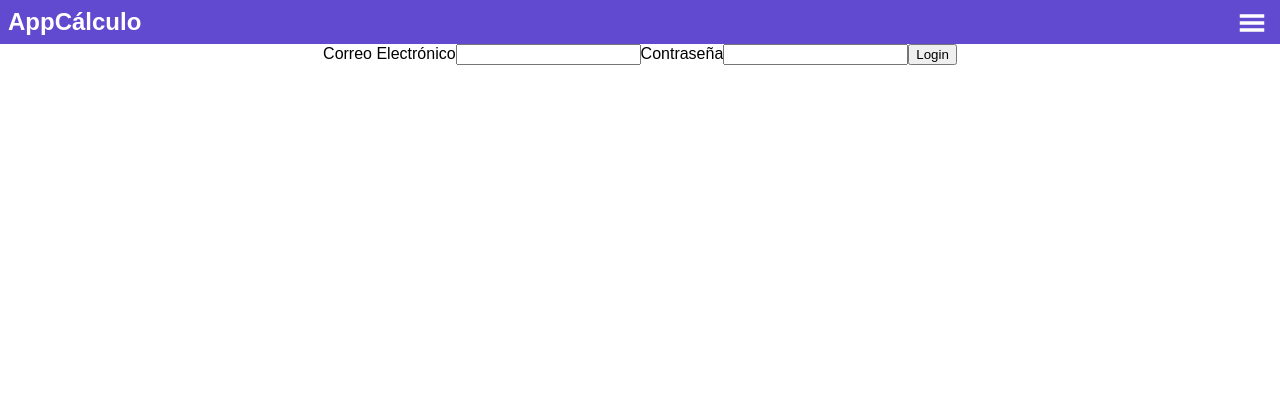
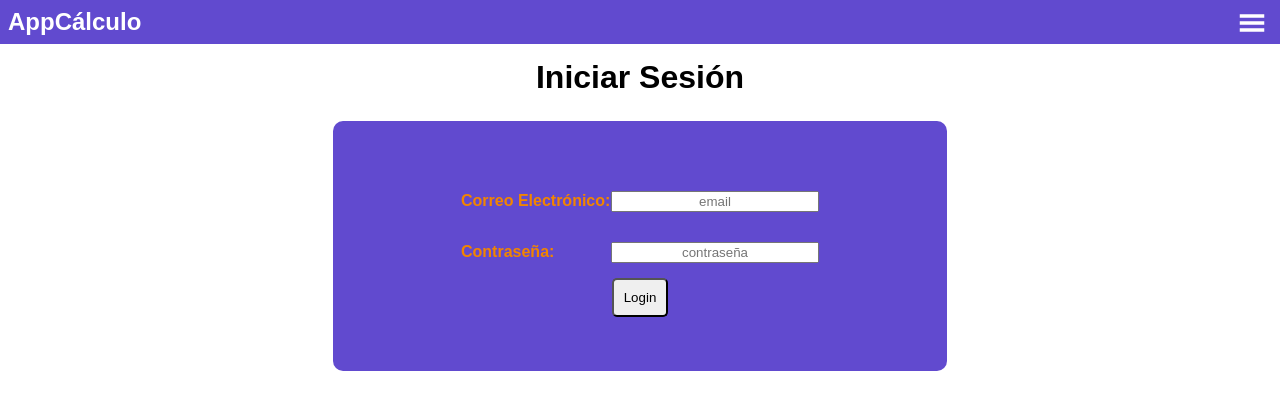
Before and after one commit to KeywizZ/AppCalculo, a React (Create React App) app: page /login in a window 1280 px wide. Shown: the top 410 px of the page. Built offline with nearby package versions, Linux system fonts and the light colour scheme; a web font is replaced by a local one.

Commit message:
added login page styles

```diff
--- a/src/Main.scss
+++ b/src/Main.scss
@@ -3,9 +3,7 @@
 @import "./variables";
 @import "/src/shared/components/HamburgerMenu/HamburgerMenu";
 @import "./pages/DashboardPage/DashboardPage";
-
-
-
+@import "./pages/LoginPage/LoginPage";
 
 
 * {
--- a/src/_variables.scss
+++ b/src/_variables.scss
@@ -10,7 +10,5 @@
 
 $azulFondo: #614ACF;
 $azulOscuroFondo: #412CA3;
-
 $buttonColor: #F28500;
-
 $textInButton: #B9F0B9;
--- a/src/components/LoginForm/LoginForm.jsx
+++ b/src/components/LoginForm/LoginForm.jsx
@@ -20,27 +20,33 @@ export const LoginForm = () => {
   };
 
   return (
-    <form onSubmit={handleSubmit(onSubmit)}>
-      <label>Correo Electrónico</label>
+    <form className="container-form" onSubmit={handleSubmit(onSubmit)}>
+      <div className="user-input">
+        <label>Correo Electrónico: </label>
         <input
           type="email"
           name="email"
+          placeholder="email"
           {...register("email", {
             required: true,
             pattern: /^[A-Z0-9._%+-]+@[A-Z0-9.-]+\.[A-Z]{2,4}$/i,
           })}
         />
-      <label>Contraseña</label>
+      </div>
+      <div className="pass-input">
+        <label>Contraseña: </label>
         <input
           type="password"
           name="password"
+          placeholder="contraseña"
           {...register("password", {
             required: true,
             pattern:
               /^(?=.*[a-z])(?=.*[A-Z])(?=.*[0-9])(?=.*[!@#$%^&*_=+-]).{8,12}$/,
           })}
         />
-      <button>Login</button>
+      </div>
+      <button className="btn">Login</button>
     </form>
   );
 };
--- a/src/pages/LoginPage/LoginPage.jsx
+++ b/src/pages/LoginPage/LoginPage.jsx
@@ -3,5 +3,12 @@ import { LoginForm } from "../../components/LoginForm/LoginForm";
 
 export const LoginPage = () => {
   console.log("INFO: LoginPage component");
-  return <LoginForm />;
+  return (
+    <div className="login-title">
+      <h1>Iniciar Sesión</h1>
+      <div className="login-page">
+        <LoginForm />
+      </div>
+    </div>
+  );
 };
--- /dev/null
+++ b/src/pages/LoginPage/_LoginPage.scss
@@ -0,0 +1,84 @@
+
+    .login-title{
+        padding: 15px 0;
+    }
+
+
+
+
+.login-page {
+    display: flex;
+    height: 250px;
+    padding: 25px 0;
+    justify-content: center;
+
+
+    .container-form {
+        border-radius: 10px;
+        justify-content: center;
+        padding: 0 10%;
+        display: flex;
+        flex-direction: column;
+        background-color: $azulFondo;
+        align-items: center;
+
+        .user-input {
+            padding: 15px 0;
+            width: 100%;
+
+            input {
+                width: 200px;
+            }
+
+            input:focus {
+                background: $buttonColor;
+            }
+
+            label {
+                width: 150px;
+                font-weight: bold;
+                display: inline-block;
+                text-align: left;
+                color: $buttonColor;
+            }
+
+        }
+
+        .pass-input {
+            padding: 15px 0;
+            width: 100%;
+
+            input {
+                width: 200px;
+            }
+
+            input:focus {
+                background: $buttonColor;
+            }
+
+            label {
+                width: 150px;
+                font-weight: bold;
+                display: inline-block;
+                text-align: left;
+                color: $buttonColor;
+            }
+        }
+
+        .btn {
+
+            padding: 10px;
+            border-radius: 5px;
+        }
+
+    }
+
+    .btn:hover {
+        background-color: $buttonColor;
+        color: white;
+        cursor: pointer;
+
+    }
+
+
+}
```
Lines whose indentation alone changed are shown as unchanged.
